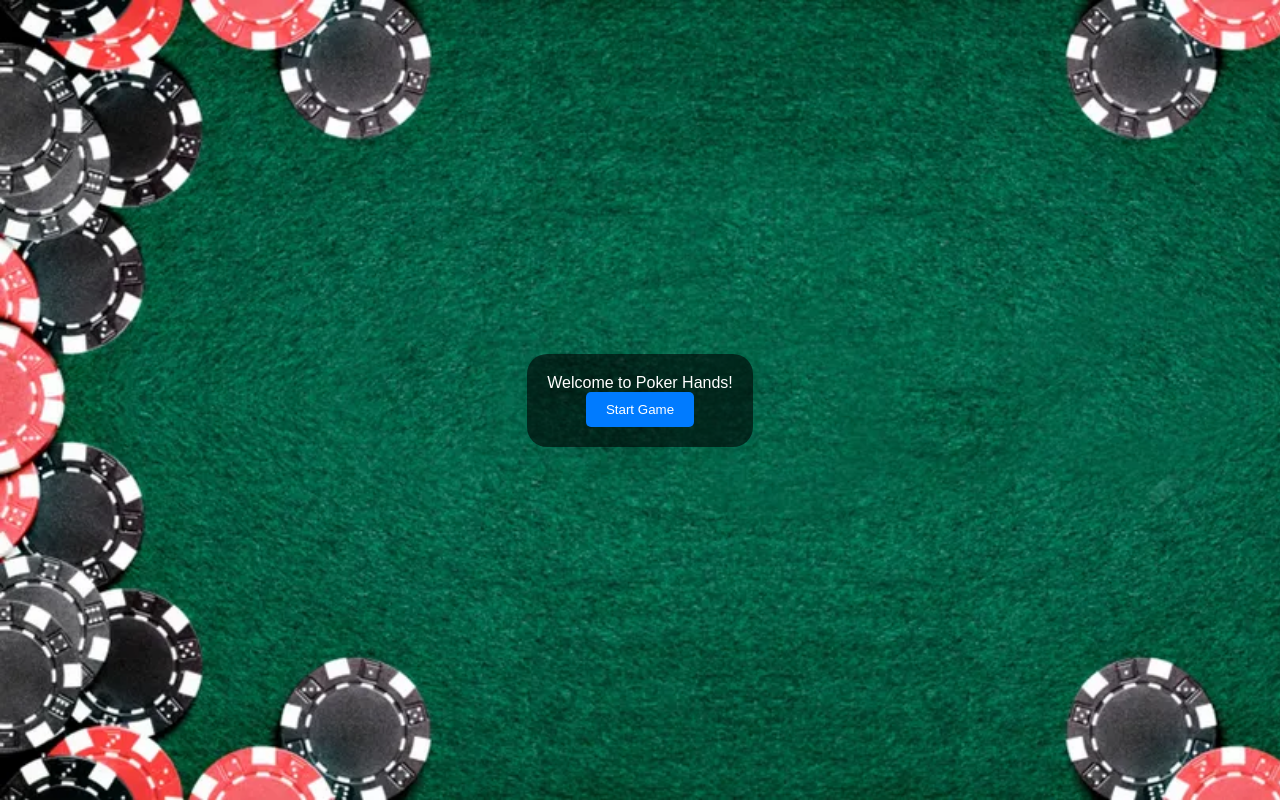
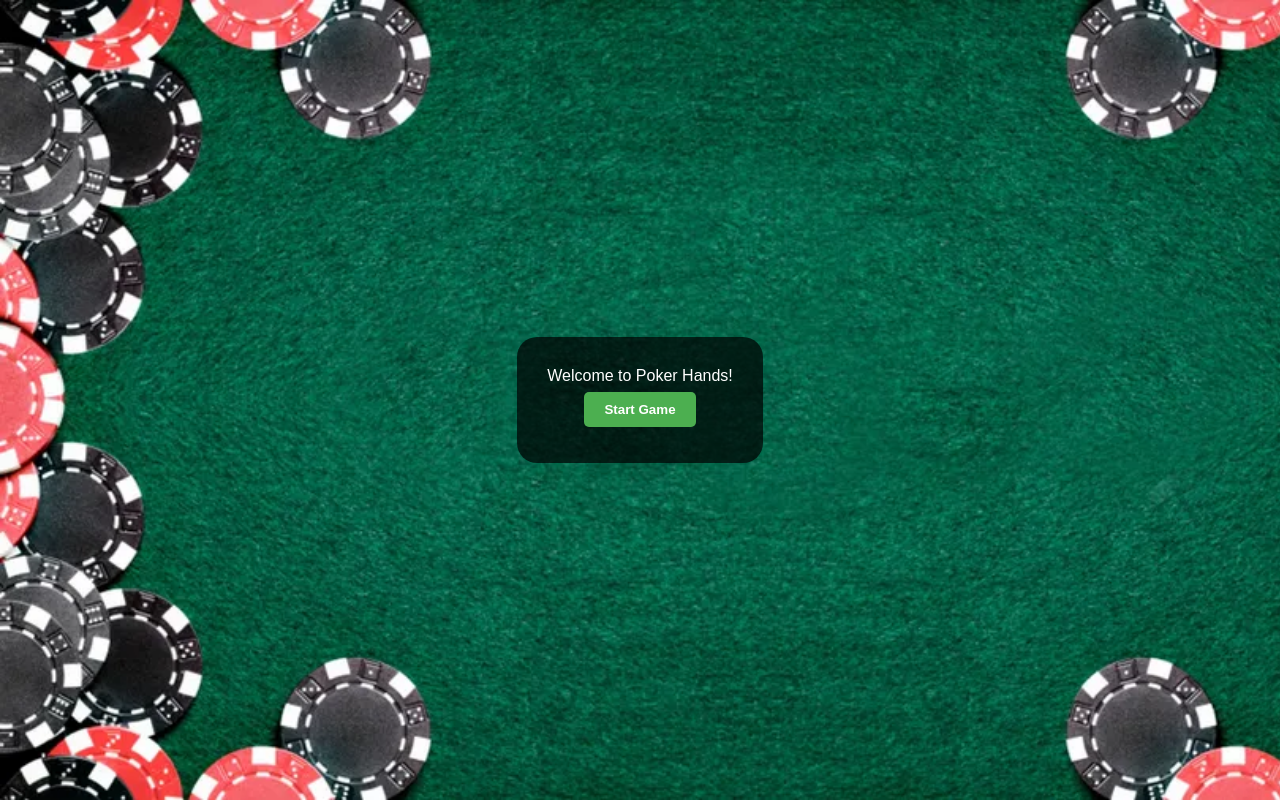
Before and after one commit to diegoallies/pokerhands-javascript-challenge, a React (Create React App) app: page / in a window 1280 px wide. Built offline with nearby package versions, Linux system fonts and the light colour scheme.

Commit message:
design update

```diff
--- a/src/App.css
+++ b/src/App.css
@@ -12,26 +12,28 @@
 }
 
 .game-area, .start-game-screen {
-  background-color: rgba(0, 0, 0, 0.6);
-  padding: 20px;
+  background-color: rgba(0, 0, 0, 0.7); /* Slightly darker for better readability */
+  padding: 30px;  /* Increased padding */
   border-radius: 20px;
-  margin: 20px;
-  display: inline-block;
+  margin: 2em;
+  display: flex;
+  flex-direction: column; /* Changed for better layout control */
+  align-items: center; /* Aligns children centrally */
 }
 
 button {
-  margin: 0 10px;
+  margin: 0.5em;
   padding: 10px 20px;
-  background-color: #007bff;
+  background-color: #4CAF50; /* Greener, more inviting color */
   color: white;
   border: none;
   border-radius: 5px;
   cursor: pointer;
-  transition: background-color 0.2s;
+  font-weight: bold; /* Make text bold */
 }
 
-button:hover {
-  background-color: #0056b3;
+button:hover, button:focus {
+  background-color: #45a049; /* Darker shade on hover/focus */
 }
 
 .card {
@@ -54,11 +56,19 @@ button:hover {
 
 .deck-info, .hand-info, .hand-rank-info, .start-game-screen {
   color: #fff;
-  margin: 20px 0;
+  margin: 1em 0;
+  text-align: center; /* Center-align text */
 }
 
 .placeholder {
   color: #ccc;
+}
+
+.winner-announcement {
+  margin-top: 20px;
+  font-size: 1.5em; /* Larger font for emphasis */
+  font-weight: bold;
+  color: #FFFF00; /* Bright color for visibility */
 }
 
 @media (max-width: 768px) {
@@ -68,7 +78,11 @@ button:hover {
   }
 
   .card {
-    width: 55px;
+    width: 55px; /* Adjust sizes for mobile */
     height: 74px;
   }
+
+  .hand-info, .deck-info {
+    flex-direction: column; /* Stack on smaller screens for better readability */
+  }
 }
```
